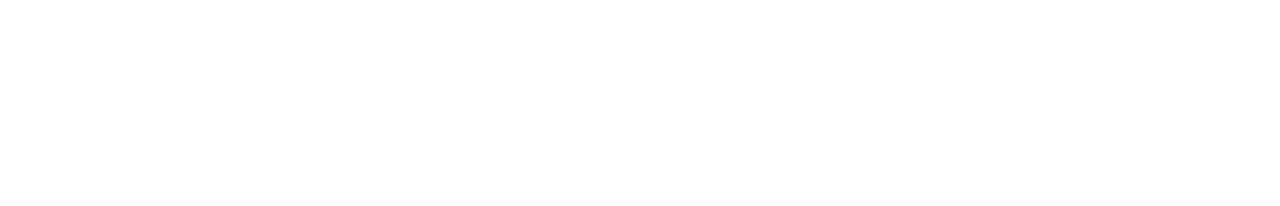
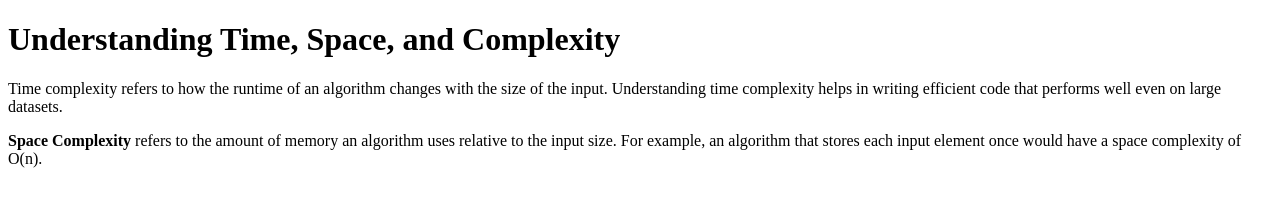
Before and after one commit to acciojob/time-and-space-complexity-ankit1215, a website: page main.html in a window 1280 px wide. Drawn offline with Linux system fonts and the light colour scheme.

Commit message:
created a submission

```diff
--- a/main.html
+++ b/main.html
@@ -8,6 +8,11 @@
 
 <body>
 	<!-- the entire body must be written by student -->
+	<h1>Understanding Time, Space, and Complexity</h1>
+
+    <p>Time complexity refers to how the runtime of an algorithm changes with the size of the input. Understanding time complexity helps in writing efficient code that performs well even on large datasets.</p>
+
+    <p><b>Space Complexity</b> refers to the amount of memory an algorithm uses relative to the input size. For example, an algorithm that stores each input element once would have a space complexity of O(n).</p>
     <script type="text/javascript" src="./script.js">
 </script>
 
```
